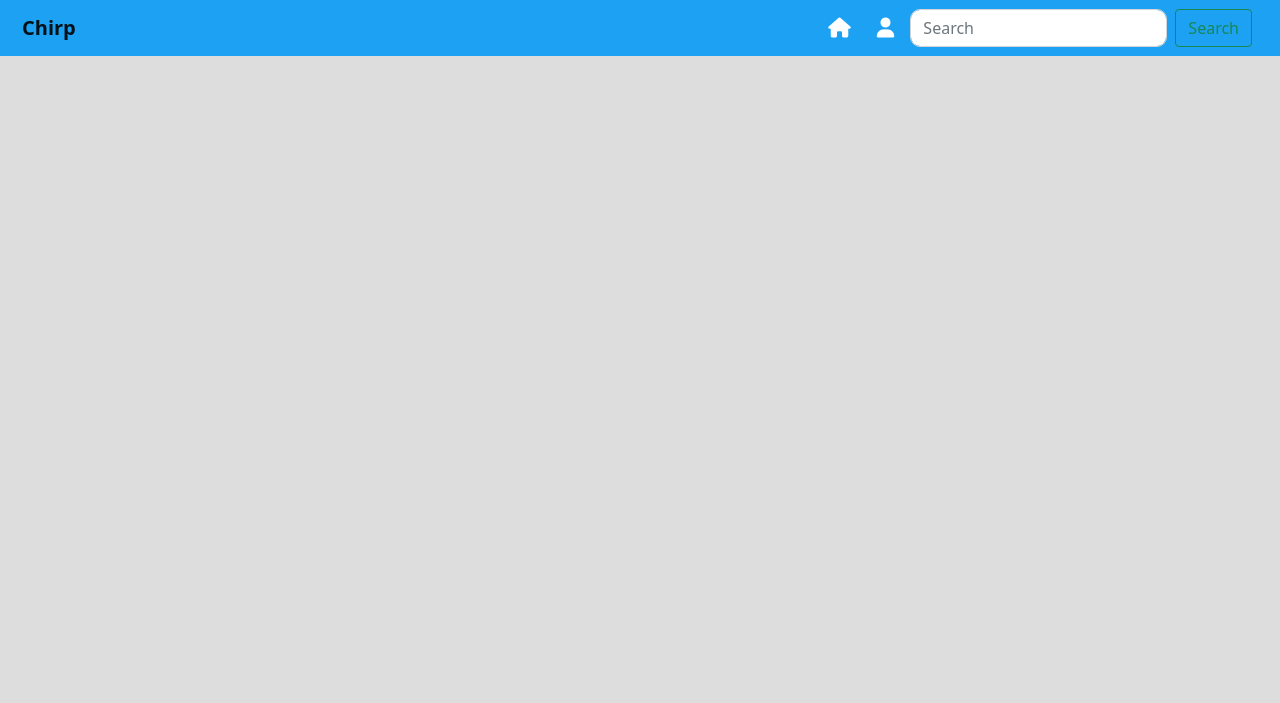
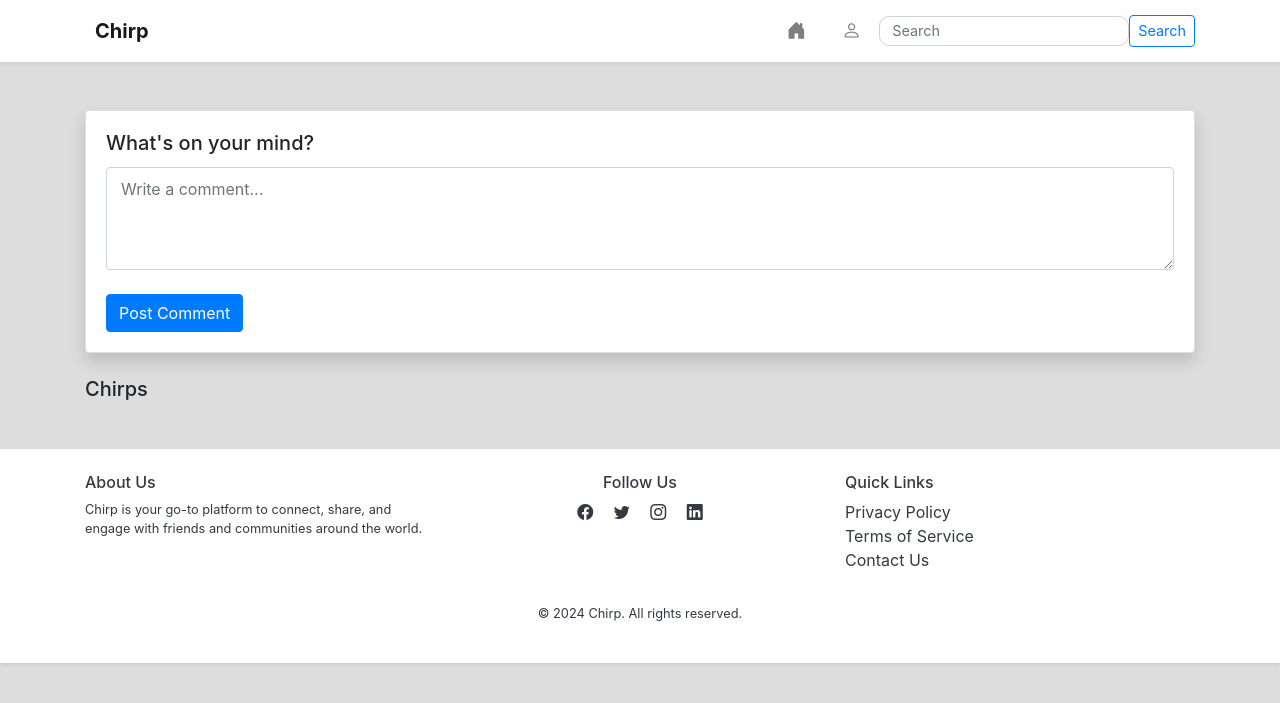
Before and after one commit to DennisCodeInstituteBC/Chirp, a Django app: page / in a window 1280 px wide. Shown: the top 703 px of the page. Run offline with Django 4.2, Linux system fonts and the light colour scheme; some libraries are stand-ins or nearby versions.

Commit message:
Improve navbar alignment, add footer, and fix icon visibility issues

```diff
--- a/chirpsocial/templates/chirpsocial/dashboard.html
+++ b/chirpsocial/templates/chirpsocial/dashboard.html
@@ -3,17 +3,38 @@
 
 {% block content %}
 
-<div class="column">
-    {% for followed in user.profile.follows.all %}
-        {% for chirp in followed.user.chirps.all %}
-            <div class="box">
-                {{ chirp.body }}
-                <span class="is-small has-text-grey-light">
-                    ({{ chirp.created_at }} by {{ chirp.user.username }}
-                </span>
+<body class="bg-light">
+    <div class="container mt-5">
+        <div class="card shadow mb-4">
+            <div class="card-body">
+                <h5 class="card-title">What's on your mind?</h5>
+                <div class="form-group">
+                    <textarea class="form-control" rows="3" placeholder=" "></textarea>
+                    <label class="placeholder-text">Write a comment...</label>
+                </div>
+                <button class="btn btn-primary mt-2">Post Comment</button>
             </div>
-        {% endfor %}
-    {% endfor %}
-</div>
+        </div>
+
+        <div class="mt-4">
+            <h5>Chirps</h5>
+            {% for followed in user.profile.follows.all %}
+            {% for chirp in followed.user.chirps.all %}
+
+            <div class="card mb-3 shadow-sm">
+                <div class="card-body comment-box">
+                    <h6 class="card-subtitle mb-2 text-muted">{{ chirp.user.username }}</h6>
+                    <p class="card-text">{{ chirp.body }}</p>
+                    <div class="comment-date">Posted on: {{ chirp.created_at }}</div>
+                </div>
+            </div>
+
+            {% endfor %}
+            {% endfor %}
+        </div>
+    </div>
+
+</body>
+
 
 {% endblock content %}
--- a/templates/chirpsocial/base.html
+++ b/templates/chirpsocial/base.html
@@ -14,39 +14,133 @@
     <!-- Links got additinal css from child templaces -->
     {% endblock extra-css %}
     <!-- !-- Bootstrap CSS -->
-    <link href="https://cdn.jsdelivr.net/npm/bootstrap@5.1.3/dist/css/bootstrap.min.css" rel="stylesheet" integrity="sha384-1BmE4kWBq78iYhFldvKuhfTAU6auU8tT94WrHftjDbrCEXSU1oBoqyl2QvZ6jIW3" crossorigin="anonymous">
-    <link rel="stylesheet" href="https://cdnjs.cloudflare.com/ajax/libs/font-awesome/6.0.0-beta3/css/all.min.css">
+    <link href="https://stackpath.bootstrapcdn.com/bootstrap/4.5.2/css/bootstrap.min.css" rel="stylesheet">
+    <link rel="stylesheet" href="https://cdnjs.cloudflare.com/ajax/libs/bootstrap-icons/1.10.5/font/bootstrap-icons.min.css">
+        <style>
+        .form-group {
+            position: relative;
+        }
 
+        .form-group textarea {
+            padding-top: 30px; /* Adjust padding to make space for the placeholder */
+        }
+
+        .form-group .placeholder-text {
+            position: absolute;
+            top: 10px;
+            left: 15px;
+            color: #6c757d;
+            pointer-events: none;
+            transition: 0.2s ease;
+        }
+
+        .form-group textarea:focus + .placeholder-text,
+        .form-group textarea:not(:placeholder-shown) + .placeholder-text {
+            top: -10px;
+            left: 12px;
+            font-size: 12px;
+            color: #007bff;
+        }
+
+        .comment-box {
+            border: 1px solid #ddd;
+            border-radius: 5px;
+            padding: 15px;
+            background-color: #f8f9fa;
+        }
+
+        .comment-date {
+            font-size: 0.85rem;
+            color: #6c757d;
+            text-align: left;
+        }
+        .navbar {
+            padding: 0.5rem 1rem; /* Make the navbar smaller */
+        }
+
+        .nav-link i {
+            font-size: 1.2rem; /* Adjust icon size for better visibility */
+        }
+
+        .form-control {
+            height: 30px; /* Reduce the height of the search input */
+            font-size: 0.9rem;
+        }
+
+        .btn-outline-primary {
+            padding: 0.25rem 0.5rem; /* Smaller button for the search */
+            font-size: 0.9rem;
+        }
+    </style>
  </head>
  <body  class="main-body">
-   <!-- Nav Bar -->
-   <nav class="navbar navbar-expand-lg navbar-light">
-    <div class="container-fluid">
-        <a class="navbar-brand" href="#">Chirp</a>
-        <button class="navbar-toggler" type="button" data-bs-toggle="collapse" data-bs-target="#navbarNav" aria-controls="navbarNav" aria-expanded="false" aria-label="Toggle navigation">
-            <span class="navbar-toggler-icon"></span>
-        </button>
-        <div class="collapse navbar-collapse" id="navbarNav">
-          <div class="ms-auto d-flex align-items-center">
-              <a href="#" class="me-3">
-                  <i class="fas fa-home"></i>
-              </a>
-              <a href="#" class="me-3">
-                  <i class="fas fa-user"></i>
-              </a>
-                <form class="d-flex me-3">
-                    <input class="form-control me-2" type="search" placeholder="Search" aria-label="Search">
-                    <button class="btn btn-outline-success" type="submit">Search</button>
-                </form>
 
+       <!-- Navbar Section -->
+    <nav class="navbar navbar-expand-lg navbar-light bg-white shadow-sm mb-4">
+        <div class="container">
+            <a class="navbar-brand" href="#">Chirp</a>
+            <button class="navbar-toggler" type="button" data-toggle="collapse" data-target="#navbarContent" aria-controls="navbarContent" aria-expanded="false" aria-label="Toggle navigation">
+                <span class="navbar-toggler-icon"></span>
+            </button>
+            <div class="collapse navbar-collapse justify-content-end" id="navbarContent">
+                <ul class="navbar-nav align-items-center mb-2 mb-lg-0">
+                    <li class="nav-item">
+                        <a class="nav-link" href="#" title="Home"><i class="bi bi-house-door-fill"></i></a>
+                    </li>
+                    <li class="nav-item">
+                        <a class="nav-link" href="#" title="Login"><i class="bi bi-person"></i></a>
+                    </li>
+                    <li class="nav-item ms-3">
+                        <form class="d-flex align-items-center">
+                            <input class="form-control me-2" type="search" placeholder="Search" aria-label="Search">
+                            <button class="btn btn-outline-primary" type="submit">Search</button>
+                        </form>
+                    </li>
+                </ul>
             </div>
         </div>
-    </div>
-</nav>
+    </nav>
 
    {%block content%}
         <!-- Child templates for content -->
    {%endblock%}
 
+   <footer class="bg-white text-dark py-4 shadow-sm mt-5">
+    <div class="container">
+        <div class="row">
+            <!-- Left Section: About Text -->
+            <div class="col-md-4 mb-3 mb-md-0">
+                <h6 class="fw-bold">About Us</h6>
+                <p class="small">Chirp is your go-to platform to connect, share, and engage with friends and communities around the world.</p>
+            </div>
+
+            <!-- Center Section: Social Media Icons -->
+            <div class="col-md-4 mb-3 mb-md-0 text-center">
+                <h6 class="fw-bold">Follow Us</h6>
+                <a href="#" class="text-dark mx-2"><i class="bi bi-facebook"></i></a>
+                <a href="#" class="text-dark mx-2"><i class="bi bi-twitter"></i></a>
+                <a href="#" class="text-dark mx-2"><i class="bi bi-instagram"></i></a>
+                <a href="#" class="text-dark mx-2"><i class="bi bi-linkedin"></i></a>
+            </div>
+
+            <!-- Right Section: Quick Links -->
+            <div class="col-md-4 text-md-end">
+                <h6 class="fw-bold">Quick Links</h6>
+                <ul class="list-unstyled">
+                    <li><a href="#" class="text-dark">Privacy Policy</a></li>
+                    <li><a href="#" class="text-dark">Terms of Service</a></li>
+                    <li><a href="#" class="text-dark">Contact Us</a></li>
+                </ul>
+            </div>
+        </div>
+        <div class="text-center mt-3">
+            <p class="small">&copy; 2024 Chirp. All rights reserved.</p>
+        </div>
+    </div>
+</footer>
+
+   <script src="https://code.jquery.com/jquery-3.5.1.slim.min.js"></script>
+   <script src="https://cdn.jsdelivr.net/npm/@popperjs/core@2.9.3/dist/umd/popper.min.js"></script>
+   <script src="https://stackpath.bootstrapcdn.com/bootstrap/4.5.2/js/bootstrap.min.js"></script>
  </body>
  </html>
```
